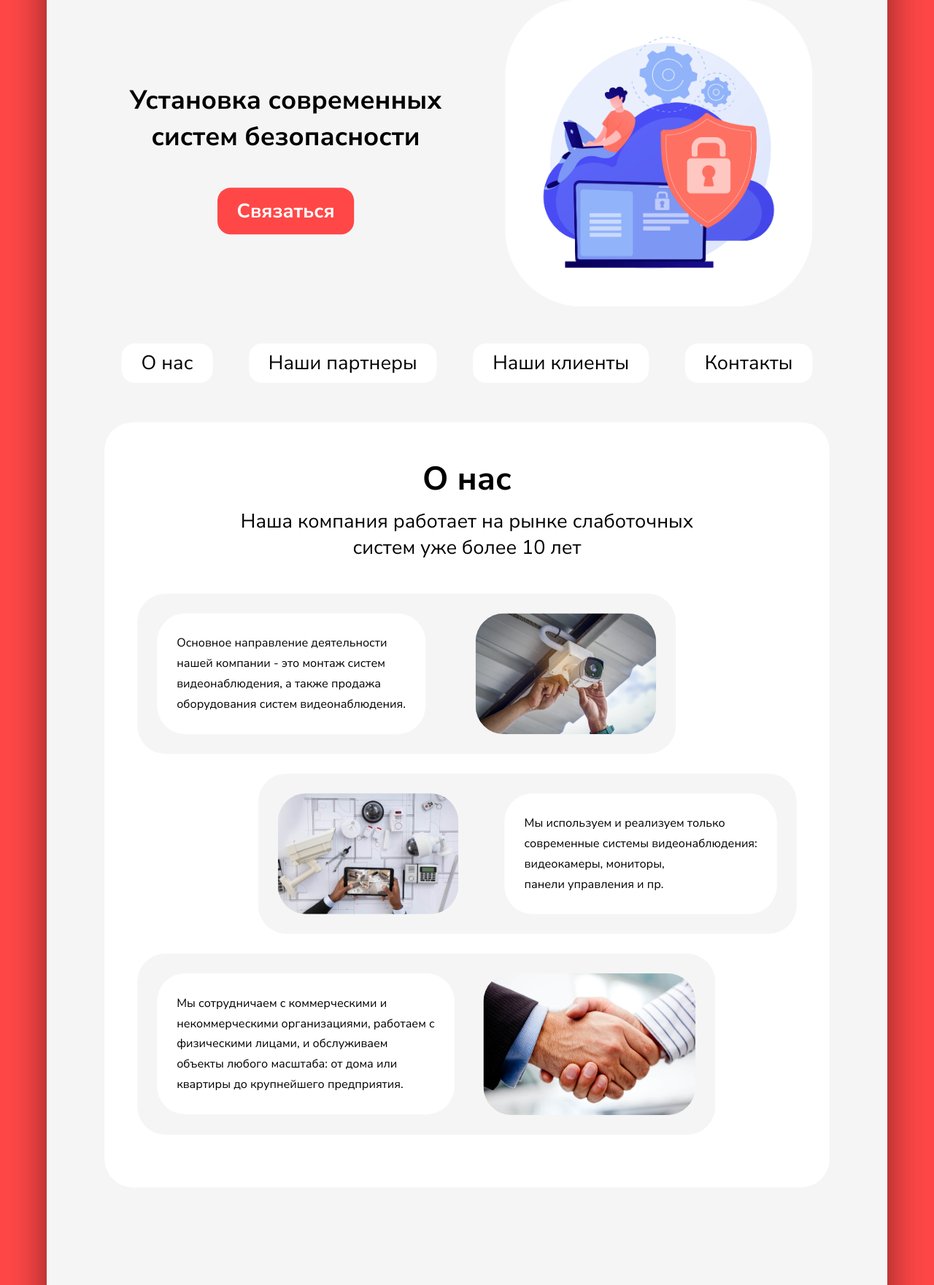
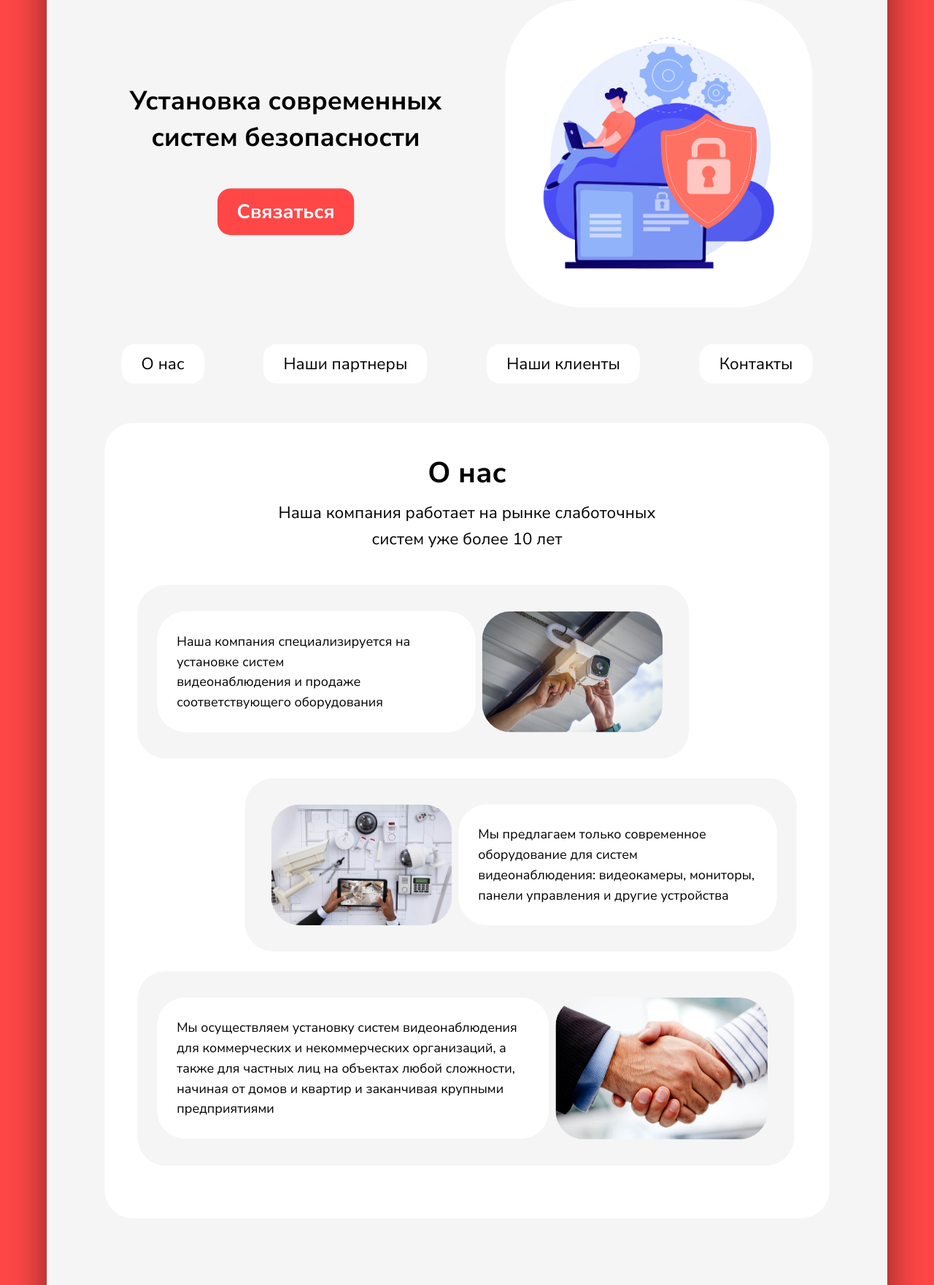
Before and after one commit to igor-73r/sv-bez, a Django app: page / in a window 1280 px wide. Shown: the part 591-2352 px from the top of the page at 73% size. Run offline with Django 4.2, Linux system fonts and the light colour scheme; data that the repository does not hold is empty; parts of the project's set-up code (start-up, migrations or seed data) failed here and were passed over.

Commit message:
frontend-small-rework

```diff
--- a/SvbezDjangoWeb/static/css/base.css
+++ b/SvbezDjangoWeb/static/css/base.css
@@ -260,7 +260,8 @@ body.tight .wrapper {
 
 #contact-form-pop-up span{
     position: absolute;
-    font-size: 30px;
+    right: 50px;
+    font-size: 40px;
     top: 50px;
 }
 
@@ -335,6 +336,9 @@ footer .main-content a:hover{
 }
 
 @media (max-width: 990px) {
+    #contact-form-pop-up {
+        max-width: 60%;
+    }
     .our-links svg {
         font-size: 14px;
         width: auto;
@@ -351,4 +355,5 @@ footer .main-content a:hover{
         font-size: 14px;
         width: auto;
     }
+
 }
--- a/SvbezDjangoWeb/static/css/home.css
+++ b/SvbezDjangoWeb/static/css/home.css
@@ -60,7 +60,7 @@
 .welcome-buttons #button {
     background: white;
     color: #000;
-    font-size: 30px;
+    font-size: 25px;
     font-style: normal;
     font-weight: 400;
     line-height: 0;
@@ -79,13 +79,13 @@
 }
 
 .short-info h1 {
-    font-size: 50px;
+    font-size: 44px;
     font-weight: 700;
     margin-bottom: 10px;
 }
 
 .short-info p {
-    font-size: 30px;
+    font-size: 25px;
     font-weight: 400;
     line-height: 40px;
     white-space: pre-wrap;
@@ -94,6 +94,7 @@
 
 .about-item {
     display: flex;
+    justify-content: space-between;
     background: var(--clr3);
     border-radius: var(--header-radius);
     padding: 30px;
@@ -108,11 +109,11 @@
 }
 
 .about-item#second, .about-item#first {
-    max-width: 820px;
+    max-width: 840px;
 }
 
 .about-item#third{
-    max-width: 880px;
+    max-width: 1000px;
 }
 
 .about-item img{
@@ -125,14 +126,16 @@
 }
 
 #first img, #second img {
-    margin: 0;
+    /*margin: 0;*/
     width: 275px;
     height: 184px;
+    margin: 10px;
 }
 
 #third img {
     width: 323px;
     height: 216px;
+    margin: 10px;
 }
 
 .text {
@@ -140,7 +143,7 @@
     background: var(--clr2);
     border-radius: var(--header-radius);
     padding: 30px;
-    font-size: 18px;
+    font-size: 20px;
     font-weight: 400;
     line-height: 31px;
     height: 100%;
--- a/SvbezDjangoWeb/static/css/product_card.css
+++ b/SvbezDjangoWeb/static/css/product_card.css
@@ -222,7 +222,9 @@ input[type="checkbox"] {
     background: var(--clr4);
     border-radius: var(--border-radius);
     color: white;
-    padding: 5px 10px;
+    line-height: 0;
+    font-weight: 700;
+    padding: 7px 10px;
 }
 
 @media (max-width: 990px), (max-width: 1500px){
--- a/SvbezDjangoWeb/static/css/product_detail.css
+++ b/SvbezDjangoWeb/static/css/product_detail.css
@@ -97,6 +97,6 @@ td {
     color: white;
     font-size: 20px;
     font-weight: 700;
-    padding: 5px 10px;
+    padding: 9px 12px;
     margin-right: 20px;
 }
--- a/SvbezDjangoWeb/templates/home.html
+++ b/SvbezDjangoWeb/templates/home.html
@@ -32,31 +32,22 @@
         </div>
 
         <div class="about-item" id="first">
-            <div class="text">Основное направление деятельности
-нашей компании - это монтаж систем
-видеонаблюдения, а также продажа
-оборудования систем видеонаблюдения.</div>
+            <div class="text">Наша компания специализируется на установке систем
+видеонаблюдения и продаже соответствующего оборудования</div>
             <div class="image">
                 <img src="{% static 'images/camera-installation.jpg' %}" alt="">
             </div>
         </div>
 
         <div class="about-item" id="second">
-            <div class="text">Мы используем и реализуем только
-cовременные системы видеонаблюдения:
-видеокамеры, мониторы,
-панели управления и пр.</div>
+            <div class="text">Мы предлагаем только современное оборудование для систем видеонаблюдения: видеокамеры, мониторы, панели управления и другие устройства</div>
             <div class="image">
                 <img src="{% static 'images/modern-security.jpg' %}" alt="">
             </div>
         </div>
 
         <div class="about-item" id="third">
-            <div class="text">Мы сотрудничаем с коммерческими и
-некоммерческими организациями, работаем с
-физическими лицами, и обслуживаем
-объекты любого масштаба: от дома или
-квартиры до крупнейшего предприятия.</div>
+            <div class="text">Мы осуществляем установку систем видеонаблюдения для коммерческих и некоммерческих организаций, а также для частных лиц на объектах любой сложности, начиная от домов и квартир и заканчивая крупными предприятиями</div>
             <div class="image">
                 <img src="{% static 'images/handshake.jpg' %}" alt="">
             </div>
```
